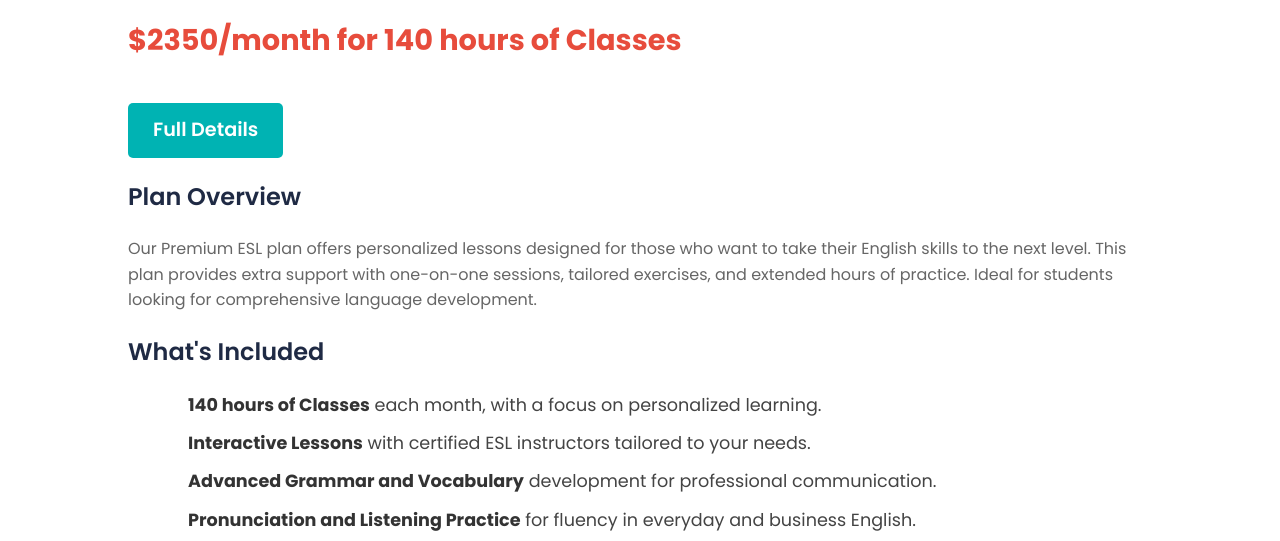
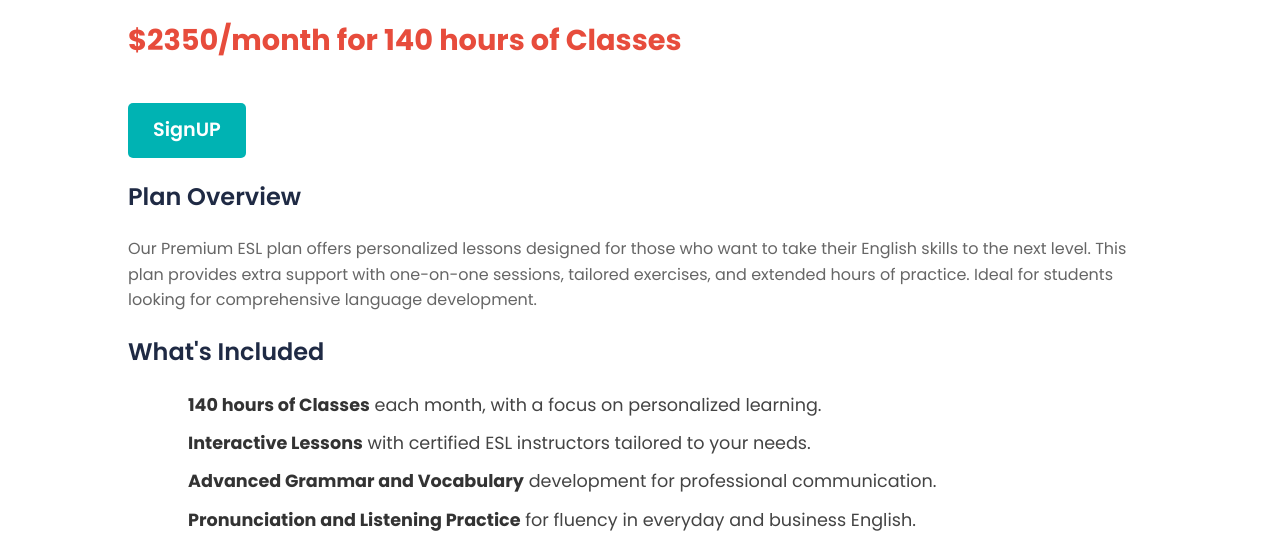
Before and after one commit to Elmer11-hash/brightTALK, a website: page premium.html in a window 1280 px wide. Shown: the part 226-767 px from the top of the page. Drawn offline with Linux system fonts and the light colour scheme.

Commit message:
Update premium.html

```diff
--- a/premium.html
+++ b/premium.html
@@ -31,7 +31,7 @@
         <h3>Premium</h3>
         <p>Great for those seeking personalized lessons and extra support.</p>
         <div class="price">$2350/month for 140 hours of Classes</div>
-        <a href="premium.html" class="cta-button">Full Details</a>
+        <a href="premium.html" class="cta-button">SignUP</a>
 
         <!-- Full Details of the Premium Plan -->
         <article>
```
